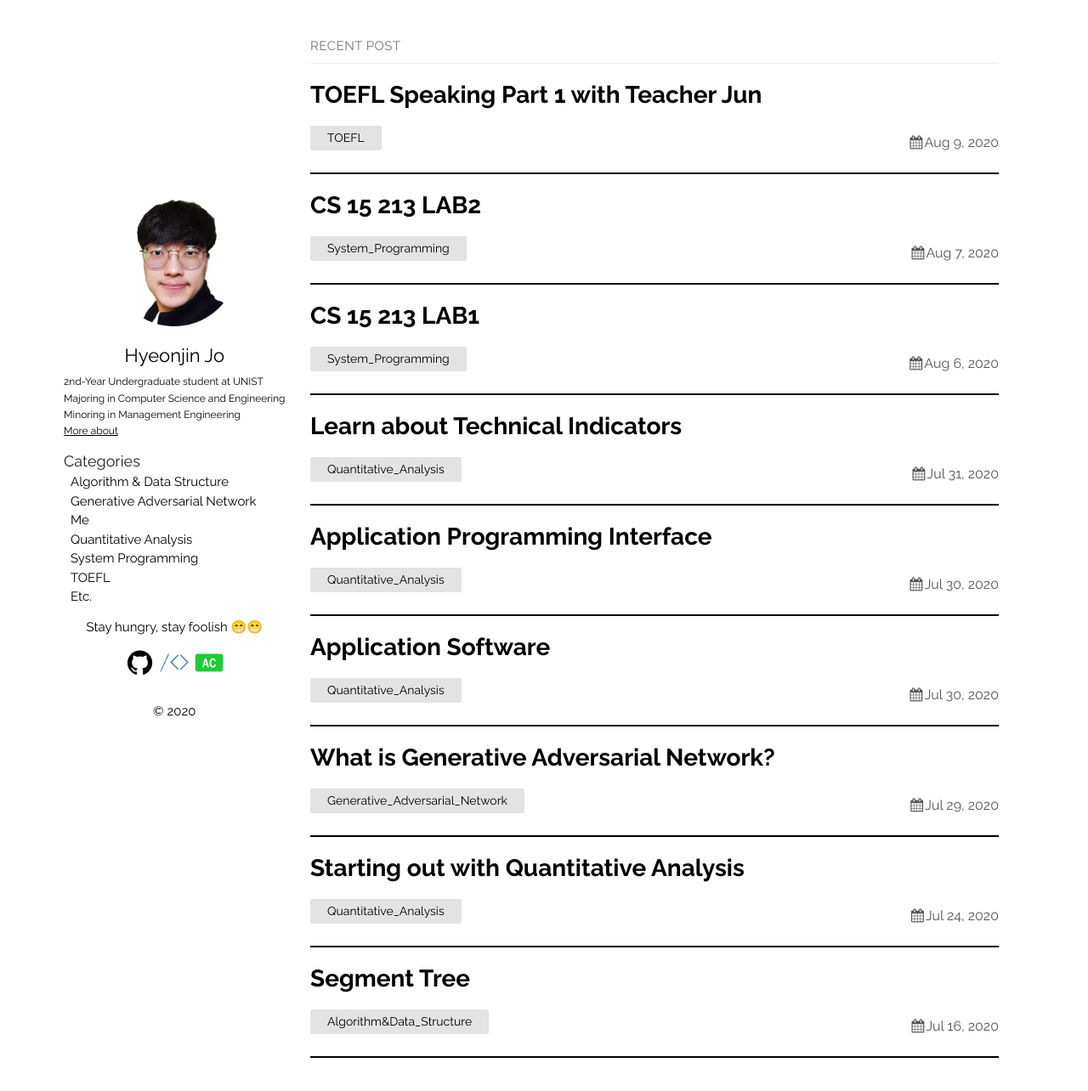
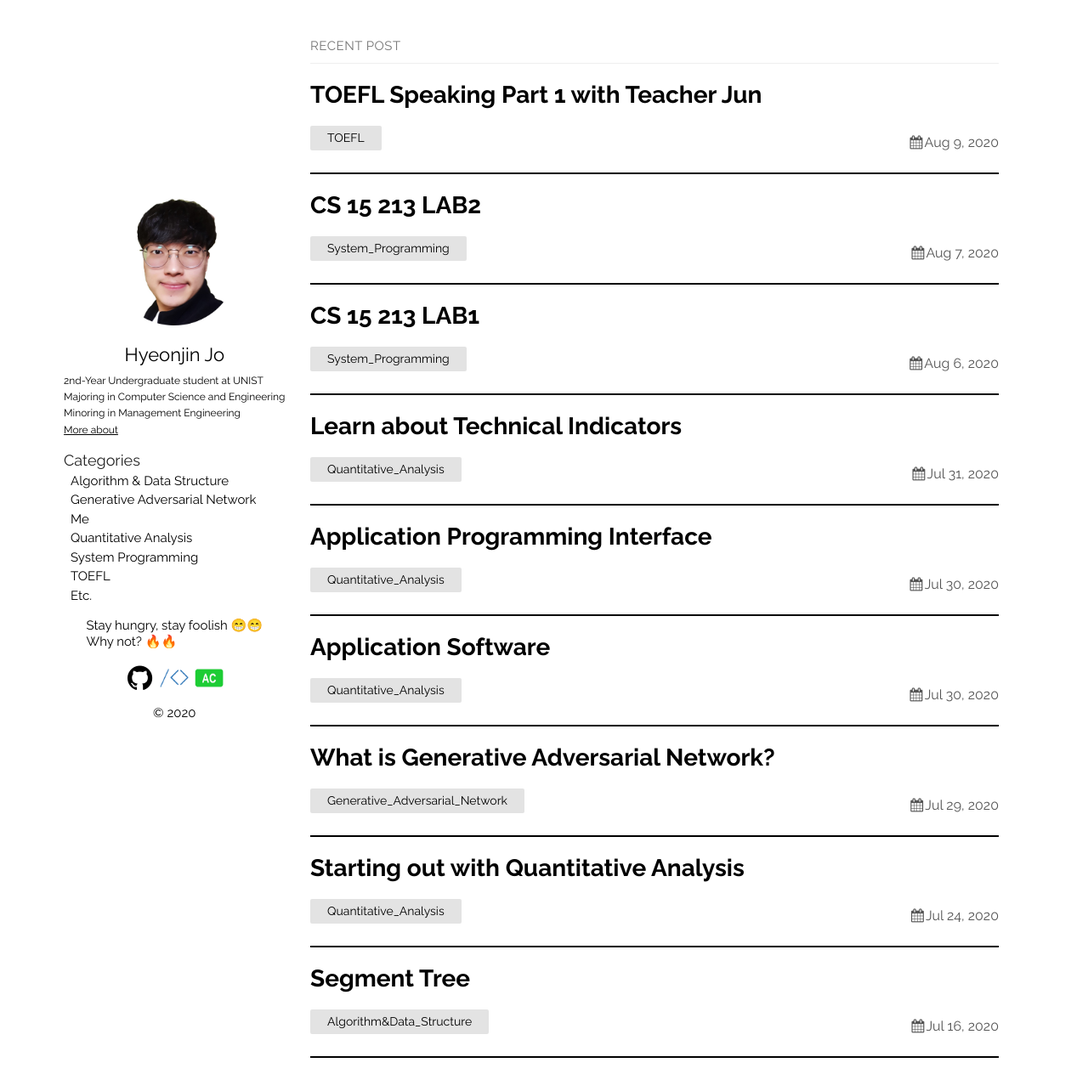
Before and after one commit to thinkin9/thinkin9.github.io, a Jekyll site: the page built from index.md, in a window 1280 px wide and 1290 px high. Shown: the top 1284 px of the window at 85% size. Built offline with Jekyll 4.4.1, drawn with Linux system fonts in a browser that asks for light colours.

Commit message:
20200809

```diff
--- a/_layouts/default.html
+++ b/_layouts/default.html
@@ -90,7 +90,7 @@
           </nav>
         {%- endif -%}
       -->
-      <p style="font-size: 15px;">Stay hungry, stay foolish &#128513;&#128513;</p>
+      <p style="font-size: 15px;">Stay hungry, stay foolish &#128513;&#128513;<br> Why not? &#128293;&#128293;</p>
       <ul class="social">
         {%- if site.plainwhite.social_links.github -%}
         <a href="https://github.com/{{ site.plainwhite.social_links.github }}" target="_blank">
--- a/_sass/plain.scss
+++ b/_sass/plain.scss
@@ -117,7 +117,7 @@ main {
 .social {
   list-style-type: none;
   padding: 0;
-  margin-top: 0;
+  margin: 0;
   display: flex;
   flex-wrap: wrap;
   justify-content: center;
```
